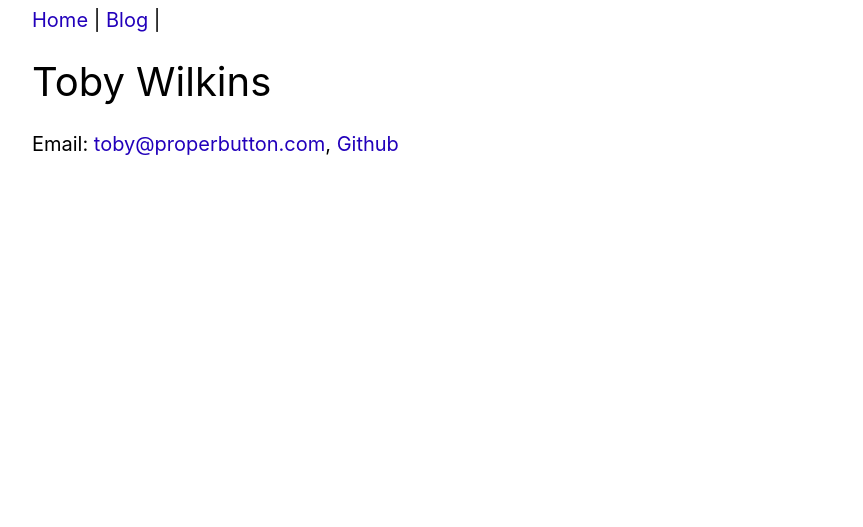
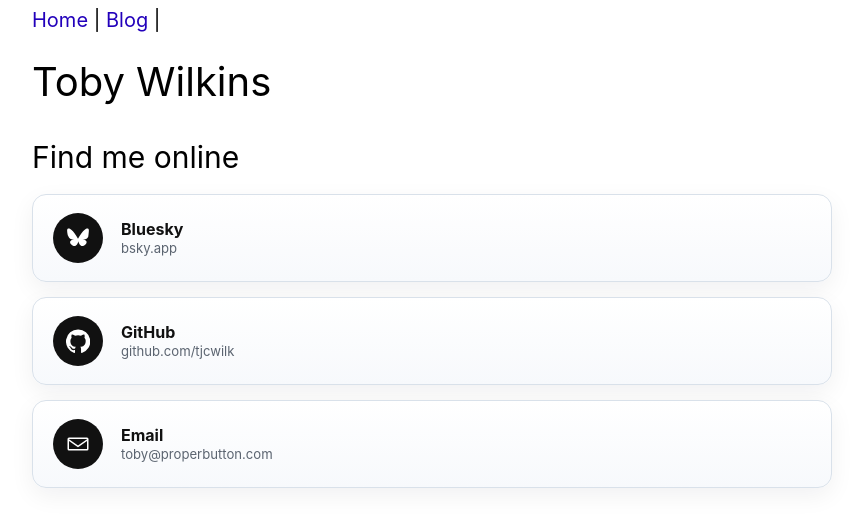
Before and after one commit to tjcwilk/tjcwilk.github.io, a Jekyll site: the page built from index.html, in a window 1280 px wide. Shown: the top 527 px of the page, without its empty margins (208-1071 px from the left). Built offline with Jekyll 4.4.1, drawn with Linux system fonts in a browser that asks for light colours.

Commit message:
Add social links section to homepage

```diff
--- a/assets/css/style.css
+++ b/assets/css/style.css
@@ -206,6 +206,80 @@ body#home main section#photos img {
     display: inline
 }
 
+.social-links {
+    margin-top: 2em;
+}
+
+.social-links h2 {
+    margin-top: 0;
+    margin-bottom: 0.75em;
+}
+
+.social-links ul {
+    list-style: none;
+    padding: 0;
+    margin: 0;
+}
+
+.social-links li {
+    margin-bottom: 0.75em;
+}
+
+.social-links a {
+    display: flex;
+    align-items: center;
+    gap: 0.9em;
+    padding: 0.9em 1em;
+    border: 1px solid #d9e1ea;
+    border-radius: 14px;
+    background: linear-gradient(180deg, #ffffff 0%, #f7f9fc 100%);
+    box-shadow: 0 8px 24px rgba(17, 24, 39, 0.06);
+    color: #111;
+}
+
+.social-links a:visited {
+    color: #111;
+}
+
+.social-links a:hover {
+    text-decoration: none;
+    border-color: #b8c7d9;
+    box-shadow: 0 12px 28px rgba(17, 24, 39, 0.1);
+}
+
+.social-icon {
+    flex: 0 0 2.5em;
+    width: 2.5em;
+    height: 2.5em;
+    display: inline-flex;
+    align-items: center;
+    justify-content: center;
+    border-radius: 999px;
+    background: #111;
+    color: #fff;
+}
+
+.social-icon svg {
+    width: 1.2em;
+    height: 1.2em;
+}
+
+.social-copy {
+    display: flex;
+    flex-direction: column;
+    line-height: 1.2;
+}
+
+.social-copy strong {
+    font-size: 1rem;
+}
+
+.social-copy small {
+    margin-top: 0.2em;
+    color: #5b6470;
+    font-size: 0.82rem;
+}
+
 div.blogparent {
     font-size: 1.2em;
     margin: 1em 0 -0.5em 0
--- a/index.html
+++ b/index.html
@@ -4,9 +4,47 @@ title: Home
 ---
 <h1>Toby Wilkins</h1>
 
-<div>
-    Email: <a href="mailto:toby@properbutton.com">toby@properbutton.com</a>,
-    <a href="https://github.com/tjcwilk" target="_blank">Github</a>
-
-</div>
-<p> <a href="mailto:toby@wilkins.io"></a></p>
+<section class="social-links" aria-labelledby="social-links-heading">
+    <h2 id="social-links-heading">Find me online</h2>
+    <ul>
+        <li>
+            <a href="https://bsky.app/" target="_blank" rel="me noreferrer">
+                <span class="social-icon" aria-hidden="true">
+                    <svg viewBox="0 0 64 64" role="img" focusable="false">
+                        <path d="M14 10c6 4.5 12.5 13.3 18 24.3C37.5 23.3 44 14.5 50 10c4.3-3.2 11-5.7 11 2.3 0 1.6-.9 13.5-1.5 15.4-2 6.7-9.1 8.4-15.5 7.3 11.2 1.9 14 8 7.8 14.1-11.8 11.5-17-2.9-18.3-6.6-.2-.7-.3-1-.5-1-.2 0-.3.3-.5 1-1.3 3.7-6.5 18.1-18.3 6.6-6.2-6.1-3.4-12.2 7.8-14.1-6.4 1.1-13.5-.6-15.5-7.3C3.9 25.8 3 13.9 3 12.3 3 4.3 9.7 6.8 14 10Z" fill="currentColor"/>
+                    </svg>
+                </span>
+                <span class="social-copy">
+                    <strong>Bluesky</strong>
+                    <small>bsky.app</small>
+                </span>
+            </a>
+        </li>
+        <li>
+            <a href="https://github.com/tjcwilk" target="_blank" rel="me noreferrer">
+                <span class="social-icon" aria-hidden="true">
+                    <svg viewBox="0 0 24 24" role="img" focusable="false">
+                        <path d="M12 .5a12 12 0 0 0-3.79 23.39c.6.11.82-.26.82-.58v-2.23c-3.34.73-4.04-1.42-4.04-1.42-.55-1.38-1.33-1.75-1.33-1.75-1.09-.74.08-.72.08-.72 1.2.08 1.84 1.24 1.84 1.24 1.08 1.84 2.82 1.31 3.51 1 .11-.78.42-1.31.76-1.61-2.67-.3-5.47-1.33-5.47-5.93 0-1.31.47-2.39 1.24-3.24-.12-.3-.54-1.53.12-3.19 0 0 1.01-.32 3.3 1.24a11.4 11.4 0 0 1 6 0c2.29-1.56 3.3-1.24 3.3-1.24.66 1.66.24 2.89.12 3.19.77.85 1.24 1.93 1.24 3.24 0 4.61-2.81 5.63-5.49 5.92.43.37.82 1.11.82 2.24v3.32c0 .32.22.69.83.58A12 12 0 0 0 12 .5Z" fill="currentColor"/>
+                    </svg>
+                </span>
+                <span class="social-copy">
+                    <strong>GitHub</strong>
+                    <small>github.com/tjcwilk</small>
+                </span>
+            </a>
+        </li>
+        <li>
+            <a href="mailto:toby@properbutton.com">
+                <span class="social-icon" aria-hidden="true">
+                    <svg viewBox="0 0 24 24" role="img" focusable="false">
+                        <path d="M3 5.5h18A1.5 1.5 0 0 1 22.5 7v10A1.5 1.5 0 0 1 21 18.5H3A1.5 1.5 0 0 1 1.5 17V7A1.5 1.5 0 0 1 3 5.5Zm0 1.5v.3l9 6.18 9-6.18V7H3Zm18 10V9.12l-8.57 5.89a.75.75 0 0 1-.86 0L3 9.12V17h18Z" fill="currentColor"/>
+                    </svg>
+                </span>
+                <span class="social-copy">
+                    <strong>Email</strong>
+                    <small>toby@properbutton.com</small>
+                </span>
+            </a>
+        </li>
+    </ul>
+</section>
```
